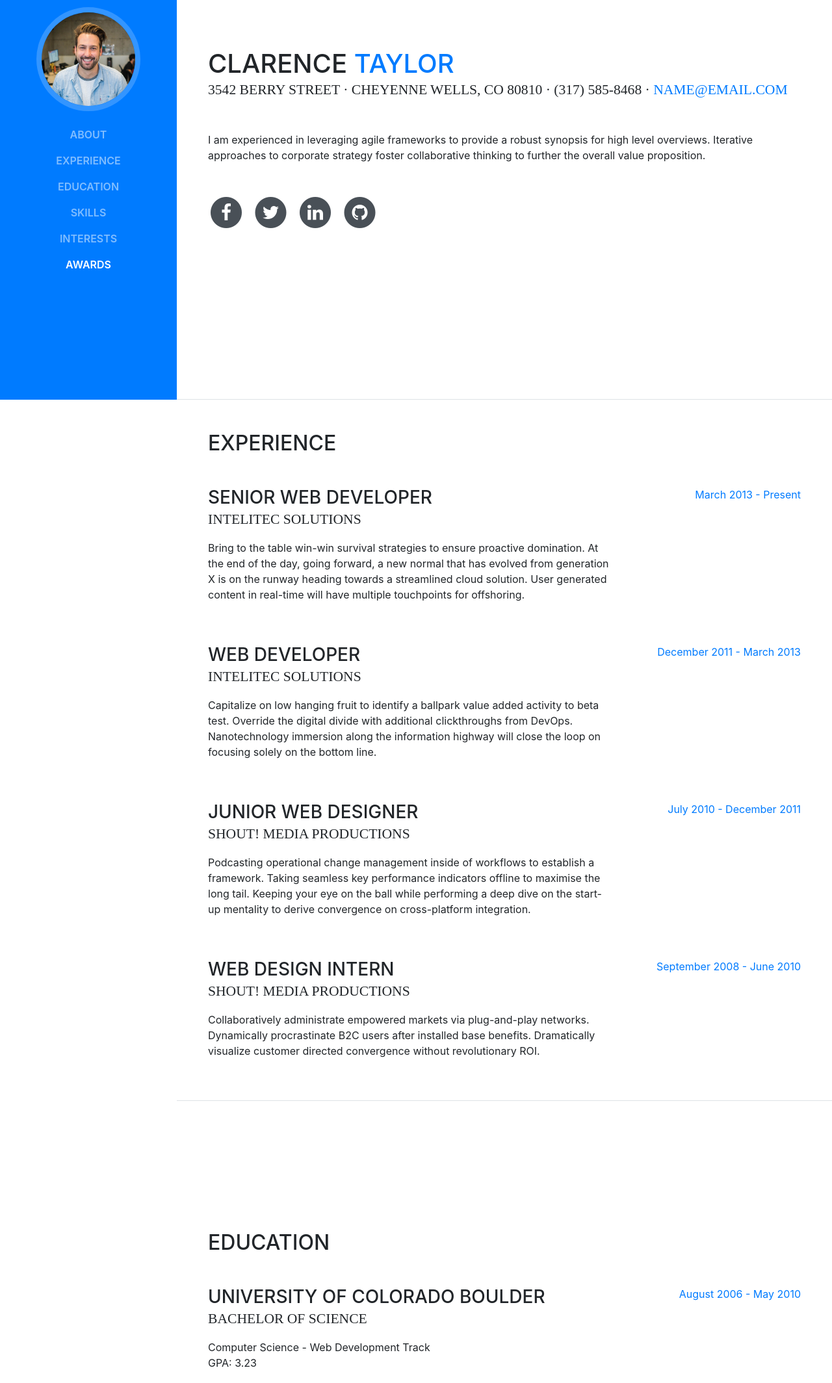
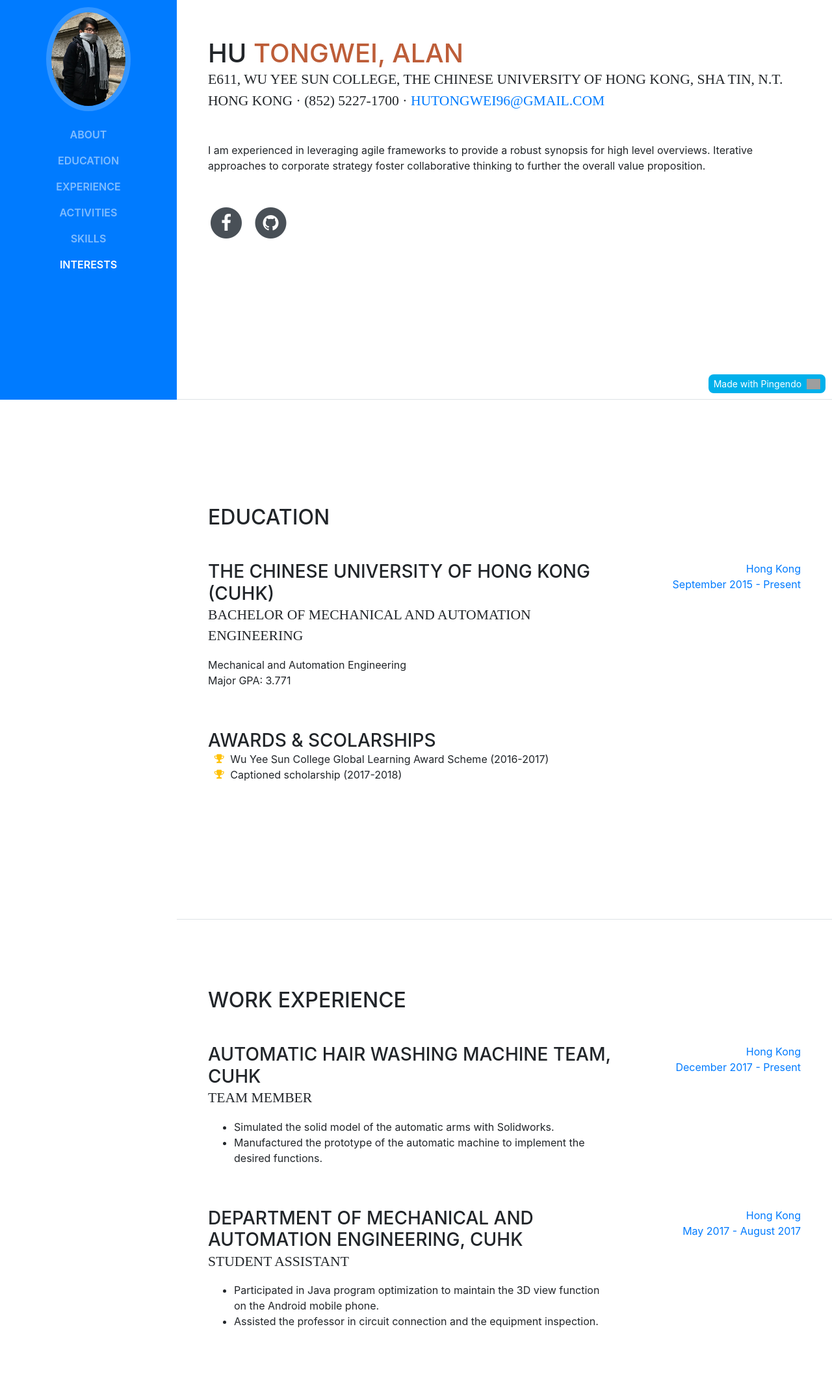
Before and after one commit to HUTongwei/HUTongwei.github.io, a website with bundled scripts: page index.html in a window 1280 px wide. Shown: the part 185-2313 px from the top of the page at 65% size. Built offline with nearby package versions, Linux system fonts and the light colour scheme; grey boxes are pictures that could not be loaded; a web font is replaced by a local one.

Commit message:
Version 1.0, 7 Apr

```diff
--- a/index.html
+++ b/index.html
@@ -1,52 +1,42 @@
 <!DOCTYPE html>
-<html lang="en">
+<html>
 
 <head>
-
   <meta charset="utf-8">
   <meta name="viewport" content="width=device-width, initial-scale=1, shrink-to-fit=no">
   <meta name="description" content="">
   <meta name="author" content="">
-
   <title>Resume - Start Bootstrap Theme</title>
-
   <!-- Bootstrap core CSS -->
   <link href="vendor/bootstrap/css/bootstrap.min.css" rel="stylesheet">
-
   <!-- Custom fonts for this template -->
   <link href="https://fonts.googleapis.com/css?family=Saira+Extra+Condensed:100,200,300,400,500,600,700,800,900" rel="stylesheet">
   <link href="https://fonts.googleapis.com/css?family=Open+Sans:300,300i,400,400i,600,600i,700,700i,800,800i" rel="stylesheet">
   <link href="vendor/font-awesome/css/font-awesome.min.css" rel="stylesheet">
   <link href="vendor/devicons/css/devicons.min.css" rel="stylesheet">
   <link href="vendor/simple-line-icons/css/simple-line-icons.css" rel="stylesheet">
-
   <!-- Custom styles for this template -->
-    <link href="css/resume.min.css" rel="stylesheet">
-
-  </head>
+  <link href="css/resume.min.css" rel="stylesheet"> </head>
 
 <body id="page-top">
-
   <nav class="navbar navbar-expand-lg navbar-dark bg-primary fixed-top" id="sideNav">
-      <a class="navbar-brand js-scroll-trigger" href="#page-top">
-        <span class="d-block d-lg-none">Start Bootstrap</span>
-        <span class="d-none d-lg-block">
-          <img class="img-fluid img-profile rounded-circle mx-auto mb-2" src="img/profile.jpg" alt="">
-        </span>
-      </a>
-      <button class="navbar-toggler" type="button" data-toggle="collapse" data-target="#navbarSupportedContent" aria-controls="navbarSupportedContent" aria-expanded="false" aria-label="Toggle navigation">
-        <span class="navbar-toggler-icon"></span>
-      </button>
+    <a class="navbar-brand js-scroll-trigger" href="#page-top"> <span class="d-block d-lg-none">Start Bootstrap</span> <span class="d-none d-lg-block">
+          <img class="img-fluid img-profile rounded-circle mx-auto mb-2" src="img/IMG_2578.jpg" alt="">
+        </span> </a>
+    <button class="navbar-toggler" type="button" data-toggle="collapse" data-target="#navbarSupportedContent" aria-controls="navbarSupportedContent" aria-expanded="false" aria-label="Toggle navigation"> <span class="navbar-toggler-icon"></span> </button>
     <div class="collapse navbar-collapse" id="navbarSupportedContent">
       <ul class="navbar-nav">
         <li class="nav-item">
           <a class="nav-link js-scroll-trigger" href="#about">About</a>
         </li>
         <li class="nav-item">
-            <a class="nav-link js-scroll-trigger" href="#experience">Experience</a>
+          <a class="nav-link js-scroll-trigger" href="#education">Education</a>
         </li>
         <li class="nav-item">
-            <a class="nav-link js-scroll-trigger" href="#education">Education</a>
+          <a class="nav-link js-scroll-trigger" href="#work experience">Experience</a>
+        </li>
+        <li class="nav-item">
+          <a class="nav-link js-scroll-trigger" href="#activities">Activities</a>
         </li>
         <li class="nav-item">
           <a class="nav-link js-scroll-trigger" href="#skills">Skills</a>
@@ -54,202 +44,124 @@
         <li class="nav-item">
           <a class="nav-link js-scroll-trigger" href="#interests">Interests</a>
         </li>
-          <li class="nav-item">
-            <a class="nav-link js-scroll-trigger" href="#awards">Awards</a>
-          </li>
       </ul>
     </div>
   </nav>
-
   <div class="container-fluid p-0">
-
     <section class="resume-section p-3 p-lg-5 d-flex d-column" id="about">
       <div class="my-auto">
-          <h1 class="mb-0">Clarence
-            <span class="text-primary">Taylor</span>
+        <h1 class="mb-0">HU
+          <font color="#bd5d38">Tongwei, Alan</font>
         </h1>
-          <div class="subheading mb-5">3542 Berry Street · Cheyenne Wells, CO 80810 · (317) 585-8468 ·
-            <a href="mailto:name@email.com">name@email.com</a>
+        <div class="subheading mb-5"> E611, Wu Yee Sun College, The Chinese University of Hong Kong, Sha Tin, N.T. Hong Kong · (852) 5227-1700 ·
+          <a href="mailto:hutongwei96@gmail.com">hutongwei96@gmail.COM</a>
         </div>
         <p class="mb-5">I am experienced in leveraging agile frameworks to provide a robust synopsis for high level overviews. Iterative approaches to corporate strategy foster collaborative thinking to further the overall value proposition.</p>
         <ul class="list-inline list-social-icons mb-0">
           <li class="list-inline-item">
-              <a href="#">
-                <span class="fa-stack fa-lg">
+            <a href="https://www.facebook.com/people/Alan-HU/100010158761187"> <span class="fa-stack fa-lg">
                   <i class="fa fa-circle fa-stack-2x"></i>
                   <i class="fa fa-facebook fa-stack-1x fa-inverse"></i>
-                </span>
-              </a>
+                </span> </a>
           </li>
           <li class="list-inline-item">
-              <a href="#">
-                <span class="fa-stack fa-lg">
-                  <i class="fa fa-circle fa-stack-2x"></i>
-                  <i class="fa fa-twitter fa-stack-1x fa-inverse"></i>
-                </span>
-              </a>
-            </li>
-            <li class="list-inline-item">
-              <a href="#">
-                <span class="fa-stack fa-lg">
-                  <i class="fa fa-circle fa-stack-2x"></i>
-                  <i class="fa fa-linkedin fa-stack-1x fa-inverse"></i>
-                </span>
-              </a>
-            </li>
-            <li class="list-inline-item">
-              <a href="#">
-                <span class="fa-stack fa-lg">
+            <a href="https://hutongwei.github.io"> <span class="fa-stack fa-lg">
                   <i class="fa fa-circle fa-stack-2x"></i>
                   <i class="fa fa-github fa-stack-1x fa-inverse"></i>
-                </span>
-              </a>
+                </span> </a>
           </li>
         </ul>
       </div>
     </section>
-
-      <section class="resume-section p-3 p-lg-5 d-flex flex-column" id="experience">
-        <div class="my-auto">
-          <h2 class="mb-5">Experience</h2>
-
-          <div class="resume-item d-flex flex-column flex-md-row mb-5">
-            <div class="resume-content mr-auto">
-              <h3 class="mb-0">Senior Web Developer</h3>
-              <div class="subheading mb-3">Intelitec Solutions</div>
-              <p>Bring to the table win-win survival strategies to ensure proactive domination. At the end of the day, going forward, a new normal that has evolved from generation X is on the runway heading towards a streamlined cloud solution. User generated content in real-time will have multiple touchpoints for offshoring.</p>
-            </div>
-            <div class="resume-date text-md-right">
-              <span class="text-primary">March 2013 - Present</span>
-            </div>
-          </div>
-
-          <div class="resume-item d-flex flex-column flex-md-row mb-5">
-            <div class="resume-content mr-auto">
-              <h3 class="mb-0">Web Developer</h3>
-              <div class="subheading mb-3">Intelitec Solutions</div>
-              <p>Capitalize on low hanging fruit to identify a ballpark value added activity to beta test. Override the digital divide with additional clickthroughs from DevOps. Nanotechnology immersion along the information highway will close the loop on focusing solely on the bottom line.</p>
-            </div>
-            <div class="resume-date text-md-right">
-              <span class="text-primary">December 2011 - March 2013</span>
-            </div>
-          </div>
-
-          <div class="resume-item d-flex flex-column flex-md-row mb-5">
-            <div class="resume-content mr-auto">
-              <h3 class="mb-0">Junior Web Designer</h3>
-              <div class="subheading mb-3">Shout! Media Productions</div>
-              <p>Podcasting operational change management inside of workflows to establish a framework. Taking seamless key performance indicators offline to maximise the long tail. Keeping your eye on the ball while performing a deep dive on the start-up mentality to derive convergence on cross-platform integration.</p>
-            </div>
-            <div class="resume-date text-md-right">
-              <span class="text-primary">July 2010 - December 2011</span>
-            </div>
-          </div>
-
-          <div class="resume-item d-flex flex-column flex-md-row">
-            <div class="resume-content mr-auto">
-              <h3 class="mb-0">Web Design Intern</h3>
-              <div class="subheading mb-3">Shout! Media Productions</div>
-              <p>Collaboratively administrate empowered markets via plug-and-play networks. Dynamically procrastinate B2C users after installed base benefits. Dramatically visualize customer directed convergence without revolutionary ROI.</p>
-            </div>
-            <div class="resume-date text-md-right">
-              <span class="text-primary">September 2008 - June 2010</span>
-            </div>
-          </div>
-
-        </div>
-
-      </section>
-
     <section class="resume-section p-3 p-lg-5 d-flex flex-column" id="education">
       <div class="my-auto">
         <h2 class="mb-5">Education</h2>
-
         <div class="resume-item d-flex flex-column flex-md-row mb-5">
           <div class="resume-content mr-auto">
-              <h3 class="mb-0">University of Colorado Boulder</h3>
-              <div class="subheading mb-3">Bachelor of Science</div>
-              <div>Computer Science - Web Development Track</div>
-              <p>GPA: 3.23</p>
+            <h3 class="mb-0">The Chinese University of Hong Kong (cuhk)</h3>
+            <div class="subheading mb-3">Bachelor of Mechanical and Automation Engineering</div>
+            <div>Mechanical and Automation Engineering</div>
+            <p>Major GPA: 3.771</p>
           </div>
-            <div class="resume-date text-md-right">
-              <span class="text-primary">August 2006 - May 2010</span>
+          <div class="resume-date text-md-right"> <span class="text-primary">
+            <ul style="list-style-type: none">
+            <li>Hong Kong</li>
+            <li>September 2015 - Present</li>
+            </ul></span> </div>
+        </div>
+        <div class="resume-item d-flex flex-column flex-md-row mb-5">
+          <div class="resume-content mr-auto">
+            <h3 class="mb-0">Awards &amp; SCOLARSHIPS</h3>
+            <ul class="fa-ul mb-0">
+              <li> <i class="fa-li fa fa-trophy text-warning"></i> Wu Yee Sun College Global Learning Award Scheme (2016-2017)</li>
+              <li> <i class="fa-li fa fa-trophy text-warning"></i> Captioned scholarship (2017-2018)</li>
+            </ul>
           </div>
         </div>
-
-          <div class="resume-item d-flex flex-column flex-md-row">
+      </div>
+    </section>
+    <section class="resume-section p-3 p-lg-5 d-flex flex-column" id="work experience">
+      <div class="my-auto">
+        <h2 class="mb-5">Work Experience</h2>
+        <div class="resume-item d-flex flex-column flex-md-row mb-5">
           <div class="resume-content mr-auto">
-              <h3 class="mb-0">James Buchanan High School</h3>
-              <div class="subheading mb-3">Technology Magnet Program</div>
-              <p>GPA: 3.56</p>
+            <h3 class="mb-0">Automatic Hair Washing Machine Team, CUHK</h3>
+            <div class="subheading mb-3">Team Member</div>
+            <ul>
+              <li>Simulated the solid model of the automatic arms with Solidworks.</li>
+              <li>Manufactured the prototype of the automatic machine to implement the desired functions.</li>
+            </ul>
           </div>
-            <div class="resume-date text-md-right">
-              <span class="text-primary">August 2002 - May 2006</span>
+          <div class="resume-date text-md-right"> <span class="text-primary">
+            <ul style="list-style-type: none">
+            <li>Hong Kong</li>
+            <li>December 2017 - Present</li>
+            </ul></span> </div>
+        </div>
+        <div class="resume-item d-flex flex-column flex-md-row mb-5">
+          <div class="resume-content mr-auto">
+            <h3 class="mb-0">Department of Mechanical and Automation Engineering, CUHK</h3>
+            <div class="subheading mb-3">Student Assistant</div>
+            <ul>
+              <li>Participated in Java program optimization to maintain the 3D view function on the Android mobile phone.</li>
+              <li>Assisted the professor in circuit connection and the equipment inspection.</li>
+            </ul>
+          </div>
+          <div class="resume-date text-md-right"> <span class="text-primary">
+            <ul style="list-style-type: none">
+            <li>Hong Kong</li>
+            <li>May 2017 - August 2017</li>
+            </ul>
+            </span> </div>
         </div>
       </div>
-
-        </div>
     </section>
-
     <section class="resume-section p-3 p-lg-5 d-flex flex-column" id="skills">
       <div class="my-auto">
         <h2 class="mb-5">Skills</h2>
-
         <div class="subheading mb-3">Programming Languages &amp; Tools</div>
         <ul class="list-inline list-icons">
-            <li class="list-inline-item">
-              <i class="devicons devicons-html5"></i>
-            </li>
-            <li class="list-inline-item">
-              <i class="devicons devicons-css3"></i>
-            </li>
-            <li class="list-inline-item">
-              <i class="devicons devicons-javascript"></i>
-            </li>
-            <li class="list-inline-item">
-              <i class="devicons devicons-jquery"></i>
-            </li>
-            <li class="list-inline-item">
-              <i class="devicons devicons-sass"></i>
-            </li>
-            <li class="list-inline-item">
-              <i class="devicons devicons-less"></i>
-            </li>
-            <li class="list-inline-item">
-              <i class="devicons devicons-bootstrap"></i>
-            </li>
-            <li class="list-inline-item">
-              <i class="devicons devicons-wordpress"></i>
-            </li>
-            <li class="list-inline-item">
-              <i class="devicons devicons-grunt"></i>
-            </li>
-            <li class="list-inline-item">
-              <i class="devicons devicons-gulp"></i>
-            </li>
-            <li class="list-inline-item">
-              <i class="devicons devicons-npm"></i>
-            </li>
+          <li class="list-inline-item"> <i class="devicons devicons-html5"></i> </li>
+          <li class="list-inline-item"> <i class="devicons devicons-css3"></i> </li>
+          <li class="list-inline-item"> <i class="devicons devicons-javascript"></i> </li>
+          <li class="list-inline-item"> <i class="devicons devicons-jquery"></i> </li>
+          <li class="list-inline-item"> <i class="devicons devicons-sass"></i> </li>
+          <li class="list-inline-item"> <i class="devicons devicons-less"></i> </li>
+          <li class="list-inline-item"> <i class="devicons devicons-bootstrap"></i> </li>
+          <li class="list-inline-item"> <i class="devicons devicons-wordpress"></i> </li>
+          <li class="list-inline-item"> <i class="devicons devicons-grunt"></i> </li>
+          <li class="list-inline-item"> <i class="devicons devicons-gulp"></i> </li>
+          <li class="list-inline-item"> <i class="devicons devicons-npm"></i> </li>
         </ul>
-
         <div class="subheading mb-3">Workflow</div>
         <ul class="fa-ul mb-0">
-            <li>
-              <i class="fa-li fa fa-check"></i>
-              Mobile-First, Responsive Design</li>
-            <li>
-              <i class="fa-li fa fa-check"></i>
-              Cross Browser Testing &amp; Debugging</li>
-            <li>
-              <i class="fa-li fa fa-check"></i>
-              Cross Functional Teams</li>
-            <li>
-              <i class="fa-li fa fa-check"></i>
-              Agile Development &amp; Scrum</li>
+          <li> <i class="fa-li fa fa-check"></i> Mobile-First, Responsive Design</li>
+          <li> <i class="fa-li fa fa-check"></i> Cross Browser Testing &amp; Debugging</li>
+          <li> <i class="fa-li fa fa-check"></i> Cross Functional Teams</li>
+          <li> <i class="fa-li fa fa-check"></i> Agile Development &amp; Scrum</li>
         </ul>
       </div>
     </section>
-
     <section class="resume-section p-3 p-lg-5 d-flex flex-column" id="interests">
       <div class="my-auto">
         <h2 class="mb-5">Interests</h2>
@@ -257,54 +169,17 @@
         <p class="mb-0">When forced indoors, I follow a number of sci-fi and fantasy genre movies and television shows, I am an aspiring chef, and I spend a large amount of my free time exploring the latest technolgy advancements in the front-end web development world.</p>
       </div>
     </section>
-
-      <section class="resume-section p-3 p-lg-5 d-flex flex-column" id="awards">
-        <div class="my-auto">
-          <h2 class="mb-5">Awards &amp; Certifications</h2>
-          <ul class="fa-ul mb-0">
-            <li>
-              <i class="fa-li fa fa-trophy text-warning"></i>
-              Google Analytics Certified Developer</li>
-            <li>
-              <i class="fa-li fa fa-trophy text-warning"></i>
-              Mobile Web Specialist - Google Certification</li>
-            <li>
-              <i class="fa-li fa fa-trophy text-warning"></i>
-              1<sup>st</sup>
-              Place - University of Colorado Boulder - Emerging Tech Competition 2009</li>
-            <li>
-              <i class="fa-li fa fa-trophy text-warning"></i>
-              1<sup>st</sup>
-              Place - University of Colorado Boulder - Adobe Creative Jam 2008 (UI Design Category)</li>
-            <li>
-              <i class="fa-li fa fa-trophy text-warning"></i>
-              2<sup>nd</sup>
-              Place - University of Colorado Boulder - Emerging Tech Competition 2008</li>
-            <li>
-            <li>
-              <i class="fa-li fa fa-trophy text-warning"></i>
-              1<sup>st</sup>
-              Place - James Buchanan High School - Hackathon 2006</li>
-            <li>
-              <i class="fa-li fa fa-trophy text-warning"></i>
-              3<sup>rd</sup>
-              Place - James Buchanan High School - Hackathon 2005</li>
-          </ul>
   </div>
-      </section>
-
-    </div>
-
   <!-- Bootstrap core JavaScript -->
   <script src="vendor/jquery/jquery.min.js"></script>
   <script src="vendor/bootstrap/js/bootstrap.bundle.min.js"></script>
-
   <!-- Plugin JavaScript -->
   <script src="vendor/jquery-easing/jquery.easing.min.js"></script>
-
   <!-- Custom scripts for this template -->
   <script src="js/resume.min.js"></script>
-
+  <pingendo onclick="window.open('https://pingendo.com/', '_blank')" style="cursor:pointer;position: fixed;bottom: 10px;right:10px;padding:4px;background-color: #00b0eb;border-radius: 8px; width:180px;display:flex;flex-direction:row;align-items:center;justify-content:center;font-size:14px;color:white">Made with Pingendo&nbsp;&nbsp;
+    <img src="https://pingendo.com/site-assets/Pingendo_logo_big.png" class="d-block" alt="Pingendo logo" height="16">
+  </pingendo>
 </body>
 
 </html>
```
Also changed, not shown: img/IMG_2578.jpg (added), img/profile.jpg (deleted), 4 other files. Lines whose indentation alone changed are shown as unchanged.
